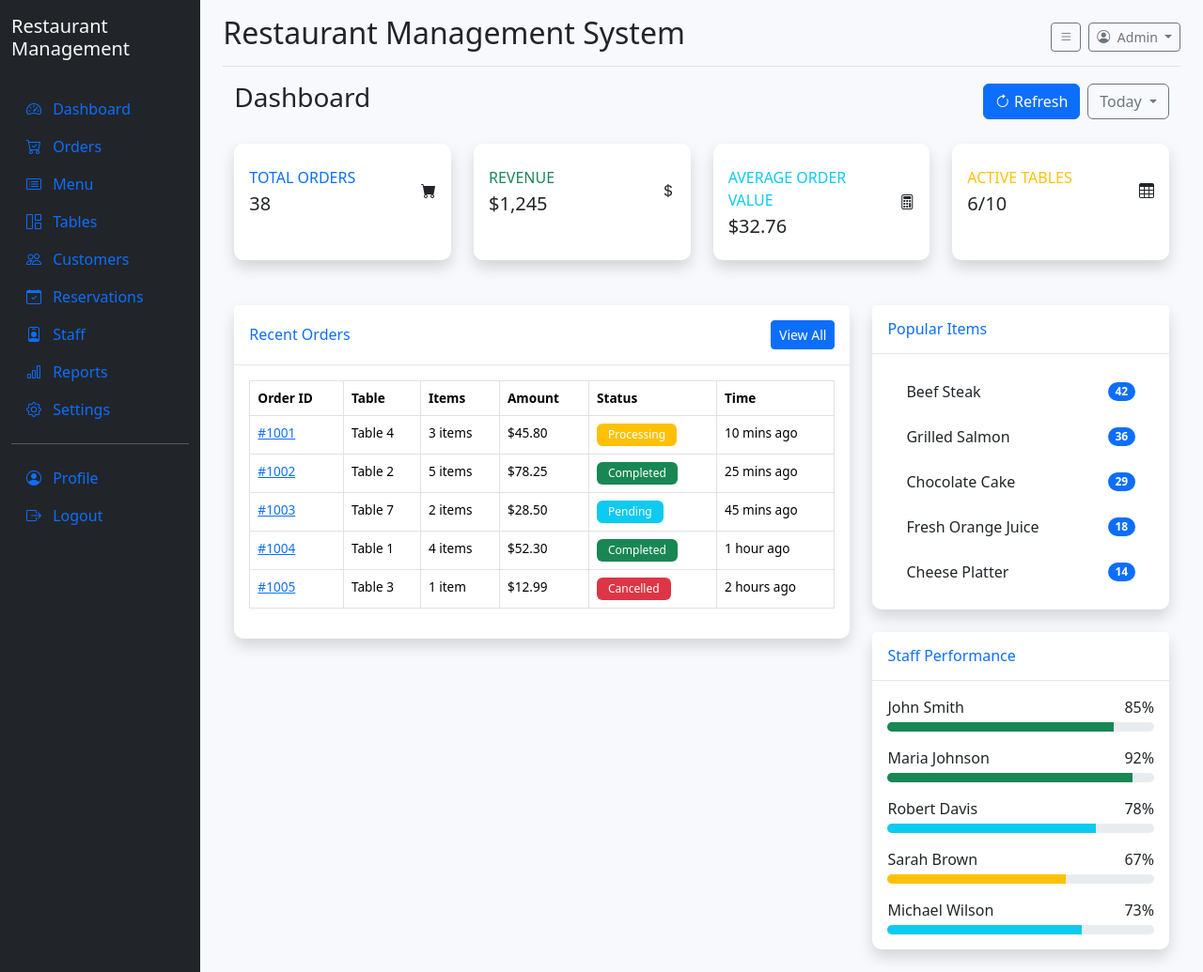
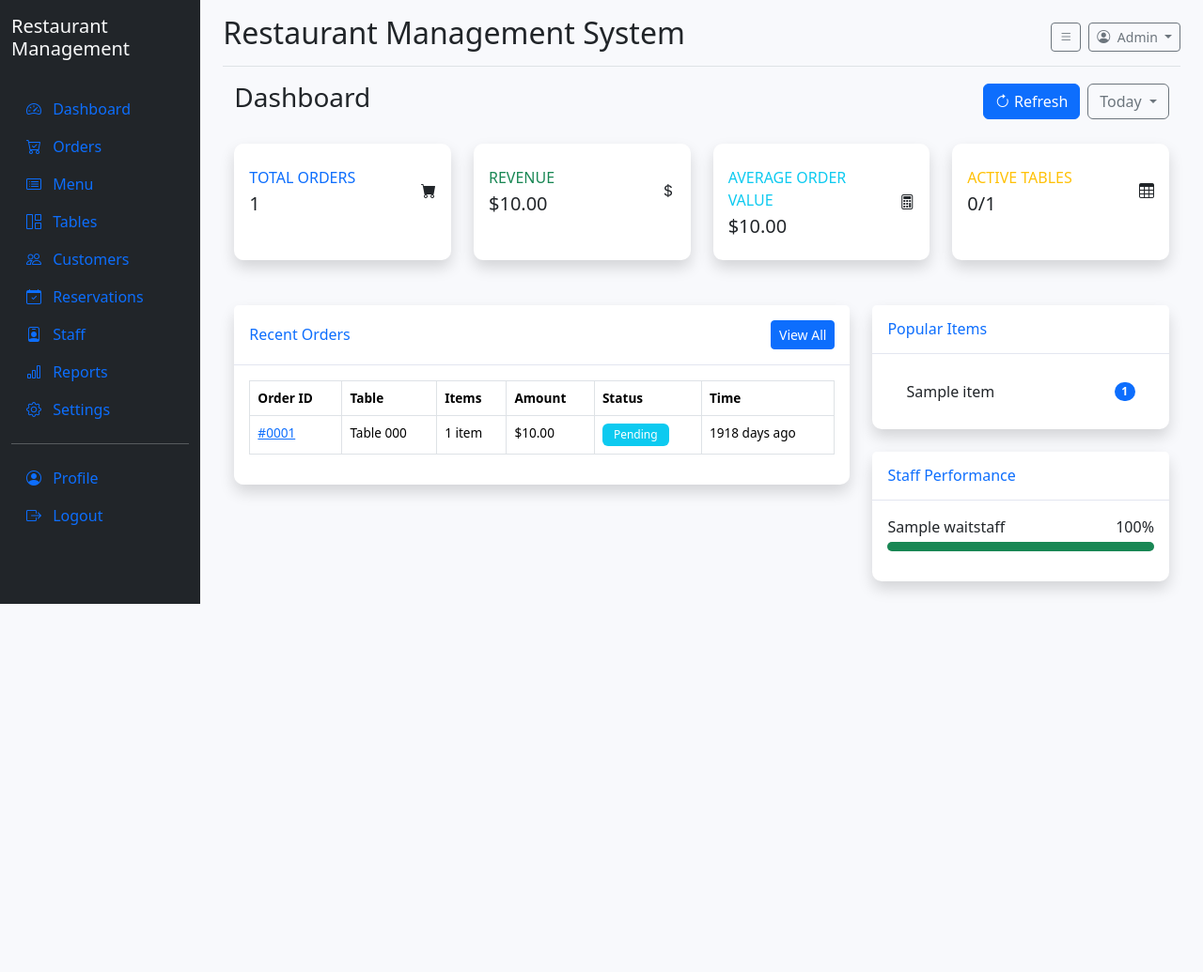
Before and after one commit to cunpu1411/restaurant_management_system, a FastAPI app: page /dashboard in a window 1280 px wide. Shown: the whole page at 94% size. After the commit the page ends 643 px from the top, so only its background shows below. Run offline with FastAPI, Linux system fonts and the light colour scheme; tables that the repository leaves empty hold one stand-in row (values such as "Sample post"); some libraries are stand-ins or nearby versions.

Commit message:
Update dashboard connected with orders from customers

```diff
--- a/app/main.py
+++ b/app/main.py
@@ -8,6 +8,7 @@ from datetime import timedelta
 
 from app.core.config import settings
 from app.routers import api_router
+from app.routers import __init__
 from app.middleware.auth import auth_middleware
 from app.core.database import get_db
 from app.controllers import waitstaff as waitstaff_controller
@@ -176,12 +177,16 @@ async def admin_login(response: Response, db: Session = Depends(get_db)):
         )
 
 @app.get("/dashboard")
-async def dashboard(request: Request):
+async def dashboard(request: Request, db: Session = Depends(get_db)):
     try:
         # Lấy thông tin user từ token
         user_id = request.state.user_id if hasattr(request.state, "user_id") else None
         print(f"Dashboard accessed by user_id: {user_id}")
-        return templates.TemplateResponse("dashboard.html", {"request": request})
+
+        return templates.TemplateResponse("dashboard.html", {
+            "request": request,
+            "user_id": user_id
+        })
     except Exception as e:
         print(f"Error in dashboard: {str(e)}")
         return JSONResponse(
--- a/app/middleware/auth.py
+++ b/app/middleware/auth.py
@@ -29,7 +29,8 @@ async def auth_middleware(request: Request, call_next):
     public_api_routes = [
         '/api/v1/menu-items',
         '/api/v1/categories',
-        '/api/v1/customer/orders'
+        '/api/v1/customer/orders',
+        '/api/v1/dashboard/stats'
     ]
 
     # Routes that should be accessible after login
--- a/app/routers/__init__.py
+++ b/app/routers/__init__.py
@@ -11,6 +11,7 @@ from app.routers import (
     payment,
     feedback,
     auth,
+    dashboard,  # Thêm dashboard module vào đây
 )
 
 api_router = APIRouter()
@@ -24,3 +25,4 @@ api_router.include_router(order.router, prefix="/orders", tags=["Orders"])
 api_router.include_router(order_item.router, prefix="/order-items", tags=["Order Items"])
 api_router.include_router(payment.router, prefix="/payments", tags=["Payments"])
 api_router.include_router(feedback.router, prefix="/feedback", tags=["Feedback"])
+api_router.include_router(dashboard.router, prefix="/dashboard", tags=["Dashboard"])  # Thêm dashboard router
--- a/templates/dashboard.html
+++ b/templates/dashboard.html
@@ -33,7 +33,7 @@
                         <div class="col mr-2">
                             <div class="text-xs font-weight-bold text-primary text-uppercase mb-1">
                                 Total Orders</div>
-                            <div class="h5 mb-0 font-weight-bold text-gray-800" id="total-orders">38</div>
+                            <div class="h5 mb-0 font-weight-bold text-gray-800" id="total-orders">0</div>
                         </div>
                         <div class="col-auto">
                             <i class="bi bi-cart-fill fa-2x text-gray-300"></i>
@@ -50,7 +50,7 @@
                         <div class="col mr-2">
                             <div class="text-xs font-weight-bold text-success text-uppercase mb-1">
                                 Revenue</div>
-                            <div class="h5 mb-0 font-weight-bold text-gray-800" id="total-revenue">$1,245</div>
+                            <div class="h5 mb-0 font-weight-bold text-gray-800" id="total-revenue">$0.00</div>
                         </div>
                         <div class="col-auto">
                             <i class="bi bi-currency-dollar fa-2x text-gray-300"></i>
@@ -68,7 +68,7 @@
                             <div class="text-xs font-weight-bold text-info text-uppercase mb-1">
                                 Average Order Value
                             </div>
-                            <div class="h5 mb-0 font-weight-bold text-gray-800" id="avg-order">$32.76</div>
+                            <div class="h5 mb-0 font-weight-bold text-gray-800" id="avg-order">$0.00</div>
                         </div>
                         <div class="col-auto">
                             <i class="bi bi-calculator fa-2x text-gray-300"></i>
@@ -85,7 +85,7 @@
                         <div class="col mr-2">
                             <div class="text-xs font-weight-bold text-warning text-uppercase mb-1">
                                 Active Tables</div>
-                            <div class="h5 mb-0 font-weight-bold text-gray-800" id="active-tables">6/10</div>
+                            <div class="h5 mb-0 font-weight-bold text-gray-800" id="active-tables">0/0</div>
                         </div>
                         <div class="col-auto">
                             <i class="bi bi-table fa-2x text-gray-300"></i>
@@ -118,46 +118,7 @@
                                 </tr>
                             </thead>
                             <tbody>
-                                <tr>
-                                    <td><a href="/orders/1001">#1001</a></td>
-                                    <td>Table 4</td>
-                                    <td>3 items</td>
-                                    <td>$45.80</td>
-                                    <td><span class="badge bg-warning">Processing</span></td>
-                                    <td>10 mins ago</td>
-                                </tr>
-                                <tr>
-                                    <td><a href="/orders/1002">#1002</a></td>
-                                    <td>Table 2</td>
-                                    <td>5 items</td>
-                                    <td>$78.25</td>
-                                    <td><span class="badge bg-success">Completed</span></td>
-                                    <td>25 mins ago</td>
-                                </tr>
-                                <tr>
-                                    <td><a href="/orders/1003">#1003</a></td>
-                                    <td>Table 7</td>
-                                    <td>2 items</td>
-                                    <td>$28.50</td>
-                                    <td><span class="badge bg-info">Pending</span></td>
-                                    <td>45 mins ago</td>
-                                </tr>
-                                <tr>
-                                    <td><a href="/orders/1004">#1004</a></td>
-                                    <td>Table 1</td>
-                                    <td>4 items</td>
-                                    <td>$52.30</td>
-                                    <td><span class="badge bg-success">Completed</span></td>
-                                    <td>1 hour ago</td>
-                                </tr>
-                                <tr>
-                                    <td><a href="/orders/1005">#1005</a></td>
-                                    <td>Table 3</td>
-                                    <td>1 item</td>
-                                    <td>$12.99</td>
-                                    <td><span class="badge bg-danger">Cancelled</span></td>
-                                    <td>2 hours ago</td>
-                                </tr>
+                                <!-- Dữ liệu sẽ được thêm bởi JavaScript -->
                             </tbody>
                         </table>
                     </div>
@@ -173,27 +134,8 @@
                     <h6 class="m-0 font-weight-bold text-primary">Popular Items</h6>
                 </div>
                 <div class="card-body">
-                    <div class="list-group">
-                        <a href="#" class="list-group-item list-group-item-action d-flex justify-content-between align-items-center">
-                            Beef Steak
-                            <span class="badge bg-primary rounded-pill">42</span>
-                        </a>
-                        <a href="#" class="list-group-item list-group-item-action d-flex justify-content-between align-items-center">
-                            Grilled Salmon
-                            <span class="badge bg-primary rounded-pill">36</span>
-                        </a>
-                        <a href="#" class="list-group-item list-group-item-action d-flex justify-content-between align-items-center">
-                            Chocolate Cake
-                            <span class="badge bg-primary rounded-pill">29</span>
-                        </a>
-                        <a href="#" class="list-group-item list-group-item-action d-flex justify-content-between align-items-center">
-                            Fresh Orange Juice
-                            <span class="badge bg-primary rounded-pill">18</span>
-                        </a>
-                        <a href="#" class="list-group-item list-group-item-action d-flex justify-content-between align-items-center">
-                            Cheese Platter
-                            <span class="badge bg-primary rounded-pill">14</span>
-                        </a>
+                    <div class="popular-items-list">
+                        <!-- Dữ liệu sẽ được thêm bởi JavaScript -->
                     </div>
                 </div>
             </div>
@@ -204,50 +146,8 @@
                     <h6 class="m-0 font-weight-bold text-primary">Staff Performance</h6>
                 </div>
                 <div class="card-body">
-                    <div class="mb-3">
-                        <div class="d-flex justify-content-between mb-1">
-                            <span>John Smith</span>
-                            <span>85%</span>
-                        </div>
-                        <div class="progress">
-                            <div class="progress-bar bg-success" role="progressbar" style="width: 85%" aria-valuenow="85" aria-valuemin="0" aria-valuemax="100"></div>
-                        </div>
-                    </div>
-                    <div class="mb-3">
-                        <div class="d-flex justify-content-between mb-1">
-                            <span>Maria Johnson</span>
-                            <span>92%</span>
-                        </div>
-                        <div class="progress">
-                            <div class="progress-bar bg-success" role="progressbar" style="width: 92%" aria-valuenow="92" aria-valuemin="0" aria-valuemax="100"></div>
-                        </div>
-                    </div>
-                    <div class="mb-3">
-                        <div class="d-flex justify-content-between mb-1">
-                            <span>Robert Davis</span>
-                            <span>78%</span>
-                        </div>
-                        <div class="progress">
-                            <div class="progress-bar bg-info" role="progressbar" style="width: 78%" aria-valuenow="78" aria-valuemin="0" aria-valuemax="100"></div>
-                        </div>
-                    </div>
-                    <div class="mb-3">
-                        <div class="d-flex justify-content-between mb-1">
-                            <span>Sarah Brown</span>
-                            <span>67%</span>
-                        </div>
-                        <div class="progress">
-                            <div class="progress-bar bg-warning" role="progressbar" style="width: 67%" aria-valuenow="67" aria-valuemin="0" aria-valuemax="100"></div>
-                        </div>
-                    </div>
-                    <div>
-                        <div class="d-flex justify-content-between mb-1">
-                            <span>Michael Wilson</span>
-                            <span>73%</span>
-                        </div>
-                        <div class="progress">
-                            <div class="progress-bar bg-info" role="progressbar" style="width: 73%" aria-valuenow="73" aria-valuemin="0" aria-valuemax="100"></div>
-                        </div>
+                    <div class="staff-performance-list">
+                        <!-- Dữ liệu sẽ được thêm bởi JavaScript -->
                     </div>
                 </div>
             </div>
@@ -259,26 +159,187 @@
 {% block extra_js %}
 <script>
     document.addEventListener('DOMContentLoaded', function() {
-        // Load dashboard data via API
+        // Hàm load dữ liệu dashboard
         function loadDashboardData() {
-            // This would be replaced with actual API calls in a real implementation
+            // Hiển thị loading state nếu cần
             console.log('Loading dashboard data...');
 
-            // Simulate API delay
-            setTimeout(function() {
-                console.log('Dashboard data loaded.');
-            }, 500);
+            // Gọi API lấy dữ liệu dashboard
+            fetch('/api/v1/dashboard/stats')
+                .then(response => {
+                    if (!response.ok) {
+                        throw new Error('Network response was not ok');
+                    }
+                    return response.json();
+                })
+                .then(data => {
+                    console.log('Dashboard data loaded:', data);
+                    updateDashboardUI(data);
+                })
+                .catch(error => {
+                    console.error('Error fetching dashboard data:', error);
+                });
         }
 
-        // Initial load
-        loadDashboardData();
+        // Hàm cập nhật UI với dữ liệu từ API
+        function updateDashboardUI(data) {
+            // Cập nhật tổng số đơn hàng
+            document.getElementById('total-orders').textContent = data.total_orders;
 
-        // Refresh button
-        const refreshBtn = document.getElementById('refresh-data');
-        if (refreshBtn) {
-            refreshBtn.addEventListener('click', function() {
-                loadDashboardData();
+            // Cập nhật doanh thu
+            document.getElementById('total-revenue').textContent = '$' + data.total_revenue.toFixed(2);
+
+            // Cập nhật giá trị trung bình
+            document.getElementById('avg-order').textContent = '$' + data.avg_order_value.toFixed(2);
+
+            // Cập nhật bàn đang hoạt động
+            document.getElementById('active-tables').textContent = data.active_tables + '/' + data.total_tables;
+
+            // Cập nhật các đơn hàng gần đây
+            updateRecentOrders(data.recent_orders);
+
+            // Cập nhật món ăn phổ biến
+            updatePopularItems(data.popular_items);
+
+            // Cập nhật hiệu suất nhân viên
+            updateStaffPerformance(data.staff_performance);
+        }
+
+        // Cập nhật bảng đơn hàng gần đây
+        function updateRecentOrders(orders) {
+            const tableBody = document.querySelector('#recent-orders tbody');
+            if (!tableBody) return;
+
+            tableBody.innerHTML = '';
+
+            if (!orders || orders.length === 0) {
+                const row = document.createElement('tr');
+                row.innerHTML = '<td colspan="6" class="text-center">No orders found</td>';
+                tableBody.appendChild(row);
+                return;
+            }
+
+            orders.forEach(order => {
+                // Format thời gian
+                const orderTime = new Date(order.order_time);
+                const now = new Date();
+                const diffMs = now - orderTime;
+                const diffMins = Math.round(diffMs / 60000);
+
+                let timeAgo;
+                if (diffMins < 60) {
+                    timeAgo = `${diffMins} mins ago`;
+                } else if (diffMins < 1440) {
+                    timeAgo = `${Math.floor(diffMins / 60)} hour${Math.floor(diffMins / 60) > 1 ? 's' : ''} ago`;
+                } else {
+                    timeAgo = `${Math.floor(diffMins / 1440)} day${Math.floor(diffMins / 1440) > 1 ? 's' : ''} ago`;
+                }
+
+                // Set badge class based on status
+                let statusClass;
+                switch (order.status) {
+                    case 'pending':
+                        statusClass = 'badge bg-info';
+                        break;
+                    case 'processing':
+                        statusClass = 'badge bg-warning';
+                        break;
+                    case 'completed':
+                        statusClass = 'badge bg-success';
+                        break;
+                    case 'cancelled':
+                        statusClass = 'badge bg-danger';
+                        break;
+                    default:
+                        statusClass = 'badge bg-secondary';
+                }
+
+                // Create row
+                const row = document.createElement('tr');
+                row.innerHTML = `
+                    <td><a href="/orders/${order.order_id}">#${order.order_id.toString().padStart(4, '0')}</a></td>
+                    <td>Table ${order.table_number}</td>
+                    <td>${order.items_count} item${order.items_count !== 1 ? 's' : ''}</td>
+                    <td>$${order.total_amount.toFixed(2)}</td>
+                    <td><span class="${statusClass}">${order.status.charAt(0).toUpperCase() + order.status.slice(1)}</span></td>
+                    <td>${timeAgo}</td>
+                `;
+
+                tableBody.appendChild(row);
             });
+        }
+
+        // Cập nhật món ăn phổ biến
+        function updatePopularItems(items) {
+            const container = document.querySelector('.popular-items-list');
+            if (!container) return;
+
+            container.innerHTML = '';
+
+            if (!items || items.length === 0) {
+                container.innerHTML = '<div class="text-center text-muted py-3">No data available</div>';
+                return;
+            }
+
+            const listGroup = document.createElement('div');
+            listGroup.className = 'list-group';
+
+            items.forEach(item => {
+                const itemElement = document.createElement('a');
+                itemElement.href = '#';
+                itemElement.className = 'list-group-item list-group-item-action d-flex justify-content-between align-items-center';
+                itemElement.innerHTML = `
+                    ${item.name}
+                    <span class="badge bg-primary rounded-pill">${item.count}</span>
+                `;
+
+                listGroup.appendChild(itemElement);
+            });
+
+            container.appendChild(listGroup);
+        }
+
+        // Cập nhật hiệu suất nhân viên
+        function updateStaffPerformance(staff) {
+            const container = document.querySelector('.staff-performance-list');
+            if (!container) return;
+
+            container.innerHTML = '';
+
+            if (!staff || staff.length === 0) {
+                container.innerHTML = '<div class="text-center text-muted py-3">No data available</div>';
+                return;
+            }
+
+            staff.forEach(member => {
+                const staffElement = document.createElement('div');
+                staffElement.className = 'mb-3';
+                staffElement.innerHTML = `
+                    <div class="d-flex justify-content-between mb-1">
+                        <span>${member.name}</span>
+                        <span>${member.performance}%</span>
+                    </div>
+                    <div class="progress">
+                        <div class="progress-bar ${getProgressBarClass(member.performance)}"
+                             role="progressbar"
+                             style="width: ${member.performance}%"
+                             aria-valuenow="${member.performance}"
+                             aria-valuemin="0"
+                             aria-valuemax="100">
+                        </div>
+                    </div>
+                `;
+
+                container.appendChild(staffElement);
+            });
+        }
+
+        // Lấy class màu cho progress bar
+        function getProgressBarClass(percentage) {
+            if (percentage >= 90) return 'bg-success';
+            if (percentage >= 75) return 'bg-info';
+            if (percentage >= 60) return 'bg-warning';
+            return 'bg-danger';
         }
 
         // Time range dropdown
@@ -300,6 +361,18 @@
                 loadDashboardData();
             });
         });
+
+        // Load dữ liệu ban đầu
+        loadDashboardData();
+
+        // Refresh button
+        const refreshBtn = document.getElementById('refresh-data');
+        if (refreshBtn) {
+            refreshBtn.addEventListener('click', loadDashboardData);
+        }
+
+        // Refresh data mỗi 60 giây
+        setInterval(loadDashboardData, 60000);
     });
 </script>
 {% endblock %}
```
Also changed, not shown: app/routers/api_router.py (deleted, +0 -12 lines), app/routers/dashboard.py (added, +119 -0 lines).
